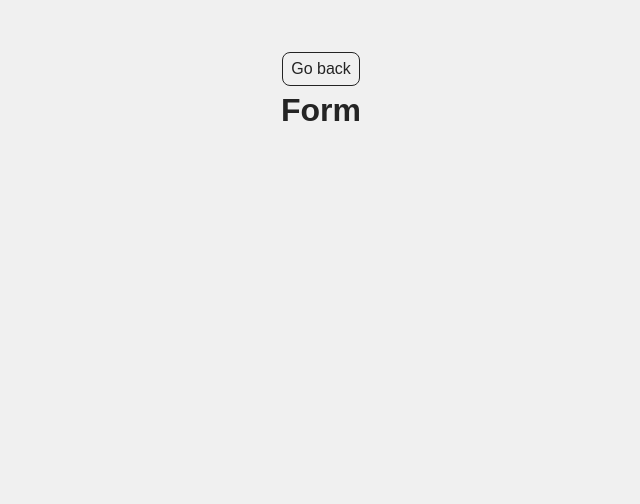
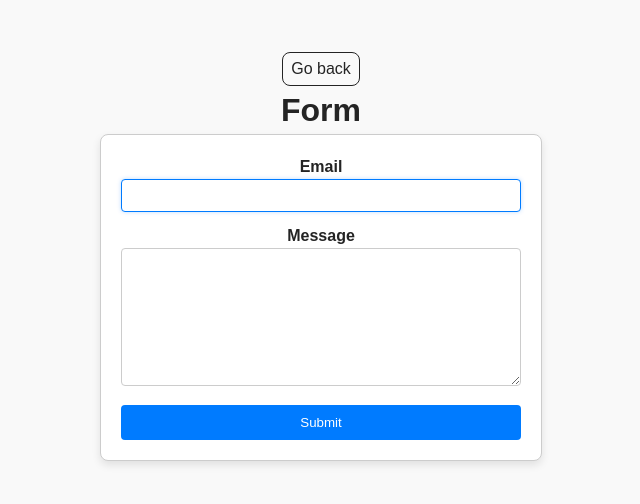
Before and after one commit to vakylaviki/goit-js-hw-09, a website built with Vite: page src/2-form.html in a window 1280 px wide. Shown: the top 504 px of the page, without its empty margins (339-979 px from the left). Built offline with nearby package versions, Linux system fonts and the light colour scheme.

Commit message:
modified gallery and form

```diff
--- a/src/2-form.html
+++ b/src/2-form.html
@@ -12,6 +12,18 @@
       <div class="container">
         <a class="back-link" href="./index.html">Go back</a>
         <h1 class="main-title">Form</h1>
+
+        <form class="feedback-form" autocomplete="off">
+          <label>
+            Email
+            <input type="email" name="email" autofocus />
+          </label>
+          <label>
+            Message
+            <textarea name="message" rows="8"></textarea>
+          </label>
+          <button type="submit">Submit</button>
+        </form>
       </div>
     </main>
     <script type="module" src="./js/2-form.js"></script>
--- a/src/css/styles.css
+++ b/src/css/styles.css
@@ -51,3 +51,55 @@ body {
 .gallery-image:hover {
   transform: scale(1.05);
 }
+body {
+  font-family: Arial, sans-serif;
+  background-color: #f9f9f9;
+  padding: 20px;
+}
+
+.feedback-form {
+  display: flex;
+  flex-direction: column;
+  gap: 12px;
+  max-width: 400px;
+  margin: auto;
+  padding: 20px;
+  border: 1px solid #ccc;
+  border-radius: 8px;
+  background-color: #fff;
+  box-shadow: 0 4px 8px rgba(0, 0, 0, 0.1);
+}
+
+label {
+  font-weight: bold;
+}
+
+input,
+textarea {
+  width: 100%;
+  padding: 8px;
+
+  border: 1px solid #ccc;
+  border-radius: 4px;
+  box-sizing: border-box;
+}
+
+input:focus,
+textarea:focus {
+  outline: none;
+  border-color: #007bff;
+  box-shadow: 0 0 4px rgba(0, 123, 255, 0.25);
+}
+
+button {
+  padding: 10px;
+  border: none;
+  border-radius: 4px;
+  background-color: #007bff;
+  color: #fff;
+  cursor: pointer;
+}
+
+button:hover {
+  background-color: #0056b3;
+}
--- a/src/js/1-gallery.js
+++ b/src/js/1-gallery.js
@@ -1,8 +1,8 @@
-// Імпортуємо бібліотеку та стилі
+
 import SimpleLightbox from 'simplelightbox';
 import 'simplelightbox/dist/simple-lightbox.min.css';
 
-// Дані зображень
+
 const images = [
   {
     preview:
@@ -69,7 +69,6 @@ const images = [
   },
 ];
 
-// Створення розмітки галереї
 const galleryContainer = document.querySelector('.gallery');
 
 const galleryMarkup = images
@@ -89,7 +88,6 @@ const galleryMarkup = images
 
 galleryContainer.innerHTML = galleryMarkup;
 
-// Ініціалізація бібліотеки SimpleLightbox
 const lightbox = new SimpleLightbox('.gallery a', {
   captionsData: 'alt',
   captionPosition: 'bottom',
--- a/src/js/2-form.js
+++ b/src/js/2-form.js
@@ -0,0 +1,59 @@
+
+const STORAGE_KEY = 'feedback-form-state';
+
+
+let formData = {
+  email: '',
+  message: '',
+};
+
+
+const form = document.querySelector('.feedback-form');
+const emailInput = form.elements.email;
+const messageInput = form.elements.message;
+
+
+function saveToLocalStorage() {
+  localStorage.setItem(STORAGE_KEY, JSON.stringify(formData));
+}
+
+
+function loadFromLocalStorage() {
+  const savedData = localStorage.getItem(STORAGE_KEY);
+  if (savedData) {
+    try {
+      formData = JSON.parse(savedData);
+      emailInput.value = formData.email || '';
+      messageInput.value = formData.message || '';
+    } catch (error) {
+      console.error('Error parsing saved data:', error);
+    }
+  }
+}
+
+
+loadFromLocalStorage();
+
+
+form.addEventListener('input', event => {
+  formData[event.target.name] = event.target.value.trim();
+  saveToLocalStorage();
+});
+
+
+form.addEventListener('submit', event => {
+  event.preventDefault();
+
+
+  if (!formData.email || !formData.message) {
+    alert('Fill please all fields');
+    return;
+  }
+
+  console.log('Form Data:', formData);
+
+
+  localStorage.removeItem(STORAGE_KEY);
+  formData = { email: '', message: '' };
+  form.reset();
+});
```
